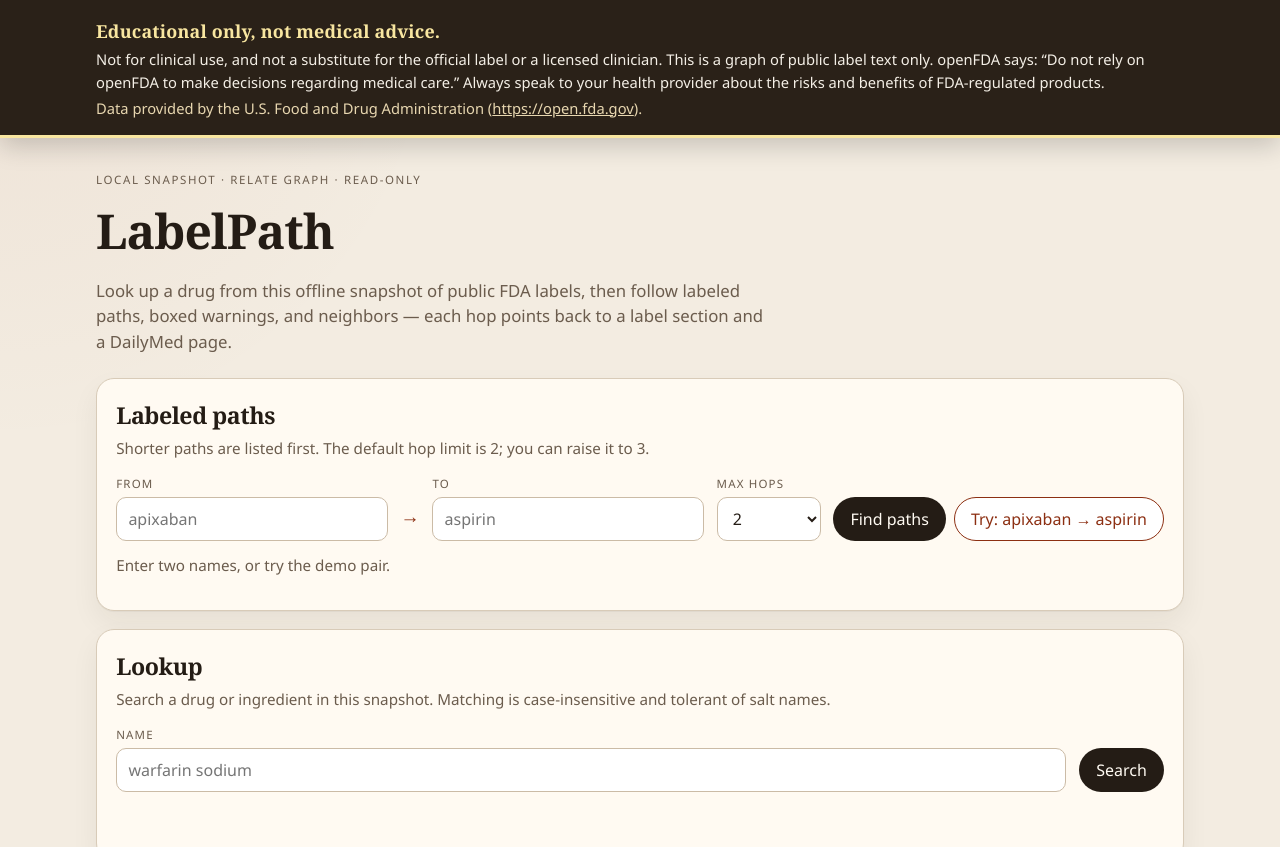
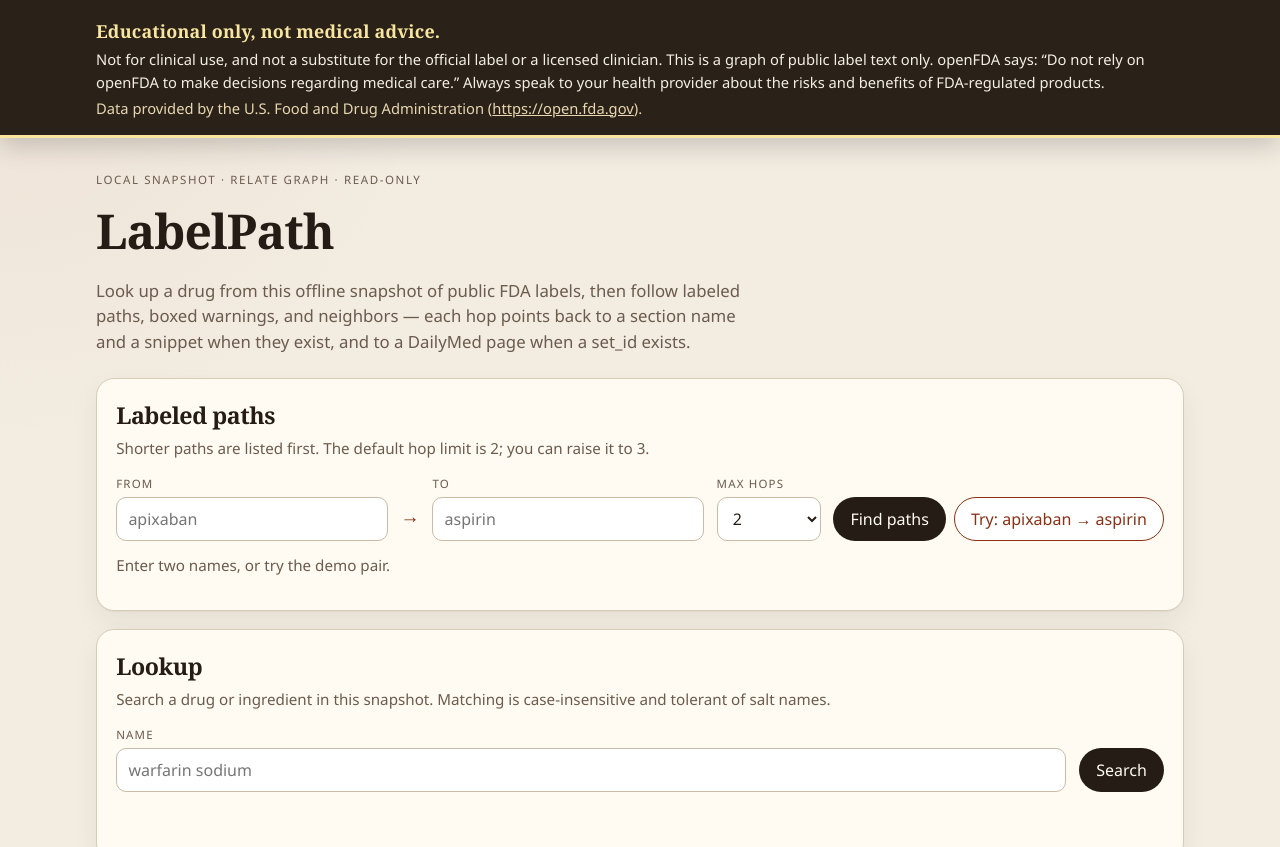
Before and after one commit to dixonlj/labelpath, a plain HTML site: page labelpath/static/index.html in a window 1280 px wide. Shown: the top 847 px of the page. Drawn offline with Linux system fonts and the light colour scheme.

Commit message:
Apply Claude review wording to the draft pack and docs.
Keep hop, MCP, and path claims aligned with the code. Do not
register or submit on Devpost in this commit.

```diff
--- a/labelpath/static/index.html
+++ b/labelpath/static/index.html
@@ -27,7 +27,8 @@
     <p class="lede">
       Look up a drug from this offline snapshot of public FDA labels, then follow
       labeled paths, boxed warnings, and neighbors — each hop points back to a
-      label section and a DailyMed page.
+      section name and a snippet when they exist, and to a DailyMed page when a
+      set_id exists.
     </p>
   </header>
 
```
Also changed, not shown: 9 other files.
